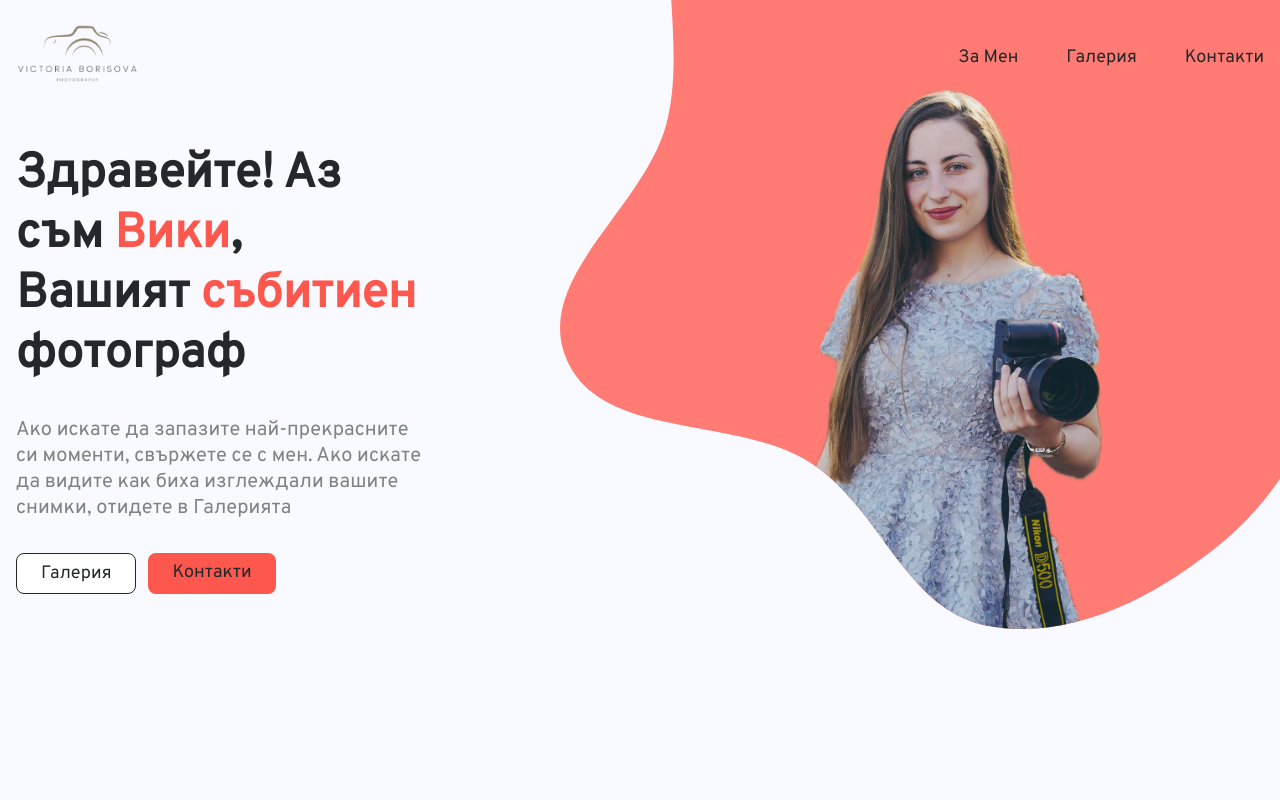
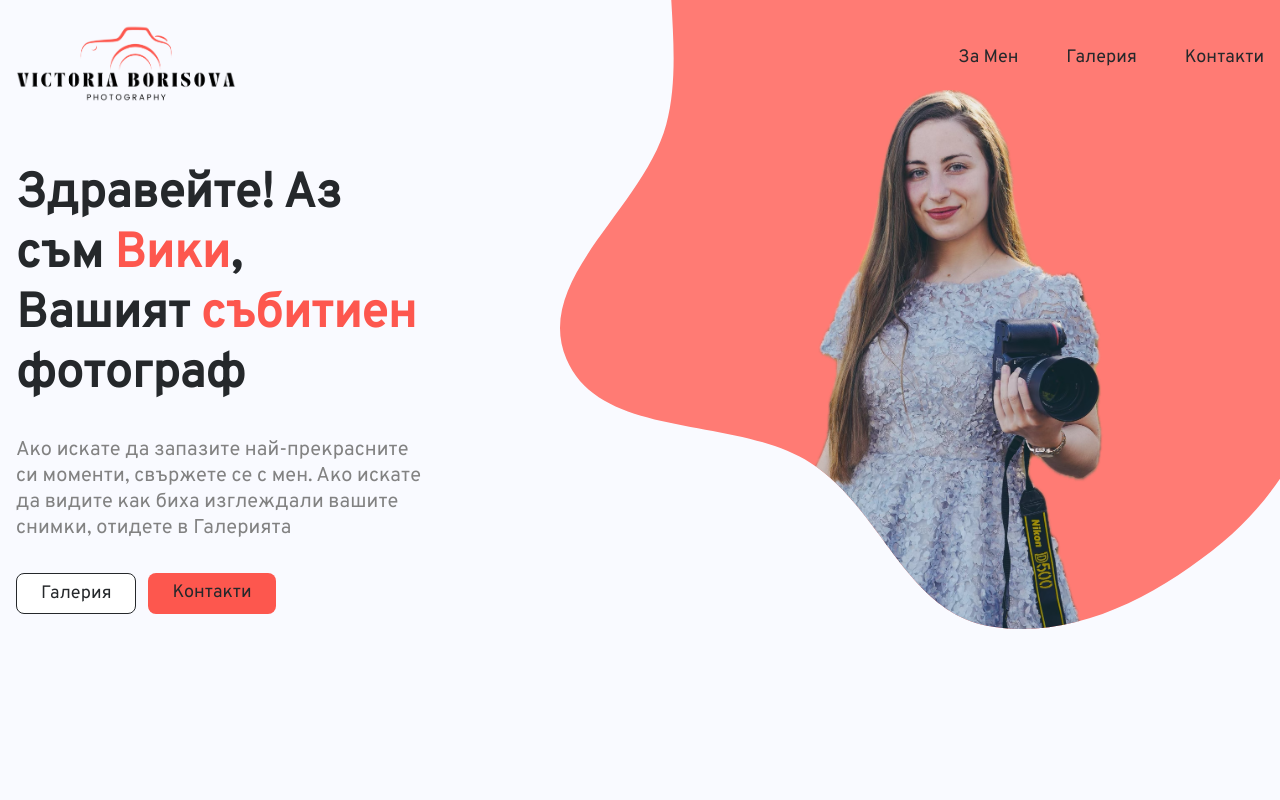
Before and after one commit to martuto31/PhotographyPortfolio, an Angular app: page / in a window 1280 px wide. Shown: the top 800 px of the page. Built offline with nearby package versions, Linux system fonts and the light colour scheme.

Commit message:
Change logo

```diff
--- a/src/app/components/layout/navigation/navigation-desktop/navigation-desktop.component.css
+++ b/src/app/components/layout/navigation/navigation-desktop/navigation-desktop.component.css
@@ -7,13 +7,14 @@
 }
 
 .logo {
-    height: 60px;
+    height: 80px;
     cursor: pointer;
 }
 
 .actions {
     display: flex;
     gap: 48px;
+    padding-bottom: 20px;
 }
 
 a {
--- a/src/app/components/layout/navigation/navigation-mobile/navigation-mobile.component.css
+++ b/src/app/components/layout/navigation/navigation-mobile/navigation-mobile.component.css
@@ -10,7 +10,7 @@ a {
 }
 
 .logo {
-    height: 80px;
+    height: 70px;
 }
 
 .logo img {
```
Also changed, not shown: src/assets/img/logo.png.
